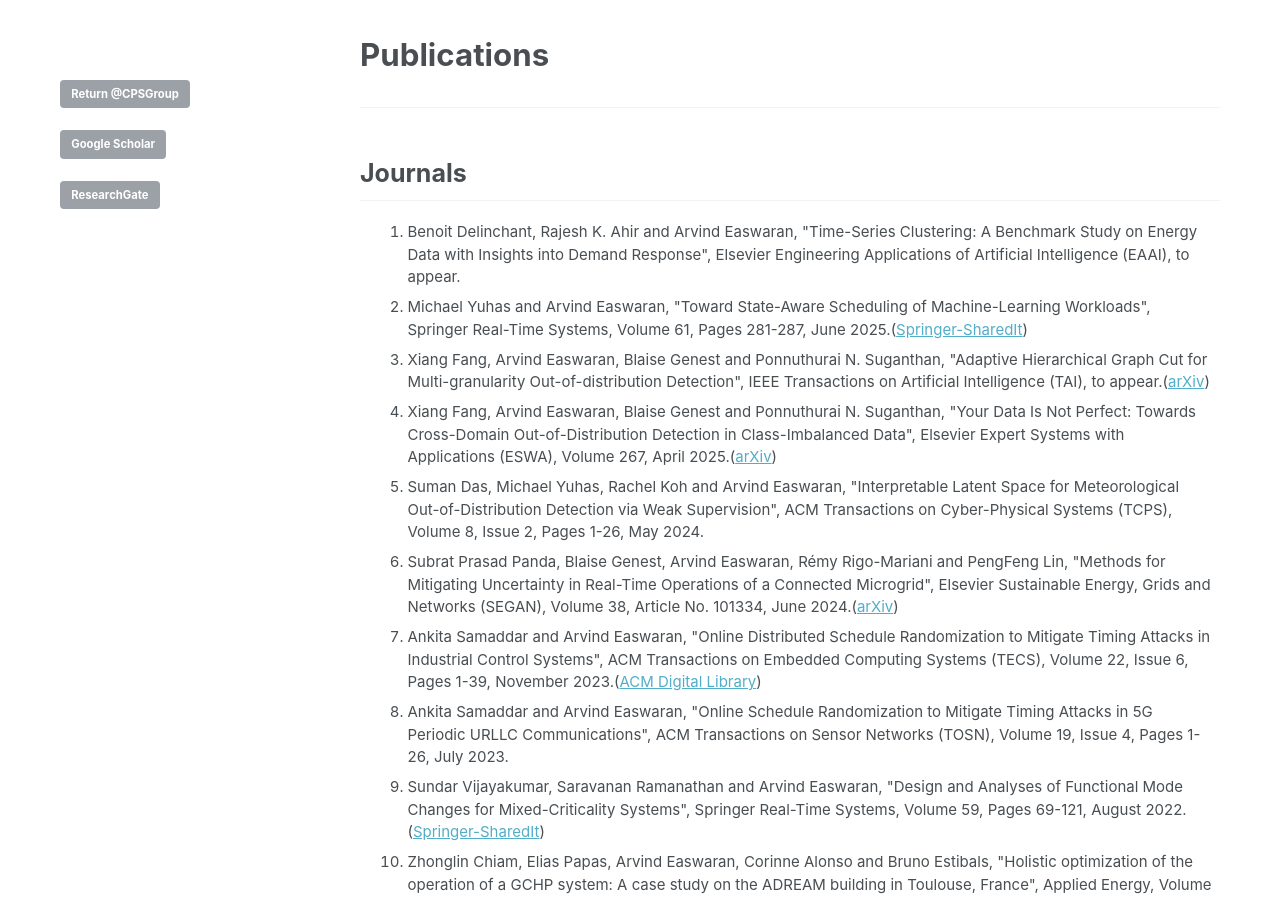
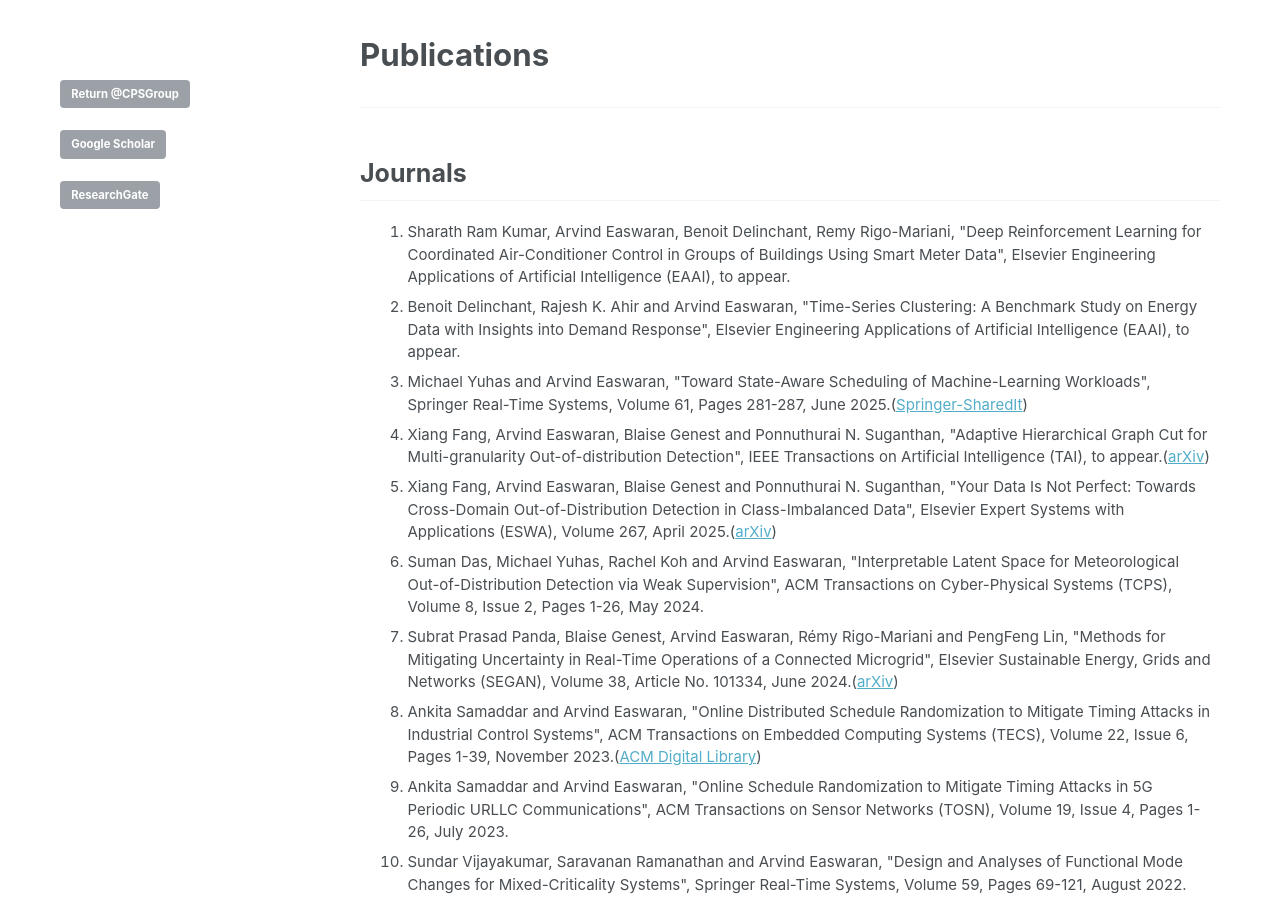
Before and after one commit to CPS-research-group/CPS-research-group.github.io, a Jekyll site: the page built from _pages/research_profile.md, in a window 1280 px wide and 900 px high. Built offline with Jekyll 4.4.1, drawn with Linux system fonts in a browser that asks for light colours.

Commit message:
Updates.

```diff
--- a/_pages/research_profile.md
+++ b/_pages/research_profile.md
@@ -23,6 +23,7 @@ a.a:active {color:#0000FF; text-decoration:none;}
 ******
 ## Journals
   <ol>
+  	  	<li class="a">Sharath Ram Kumar, Arvind Easwaran, Benoit Delinchant, Remy Rigo-Mariani, "Deep Reinforcement Learning for Coordinated Air-Conditioner Control in Groups of Buildings Using Smart Meter Data", Elsevier Engineering Applications of Artificial Intelligence (EAAI), to appear.</li>
   	  	<li class="a">Benoit Delinchant, Rajesh K. Ahir and Arvind Easwaran, "Time-Series Clustering: A Benchmark Study on Energy Data with Insights into Demand Response", Elsevier Engineering Applications of Artificial Intelligence (EAAI), to appear.</li>
   	  	<li class="a">Michael Yuhas and Arvind Easwaran, "Toward State-Aware Scheduling of Machine-Learning Workloads", Springer Real-Time Systems, Volume 61, Pages 281-287, June 2025.(<a href="https://rdcu.be/eplgR">Springer-SharedIt</a>)</li>
 		<li class="a">Xiang Fang, Arvind Easwaran, Blaise Genest and Ponnuthurai N. Suganthan, "Adaptive Hierarchical Graph Cut for Multi-granularity Out-of-distribution Detection", IEEE Transactions on Artificial Intelligence (TAI), to appear.(<a href="https://arxiv.org/abs/2412.15668">arXiv</a>)</li>
```
